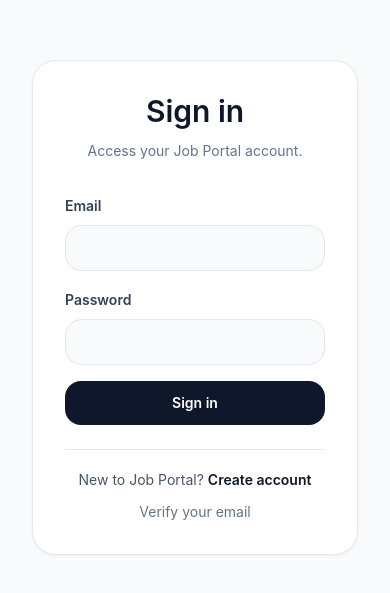
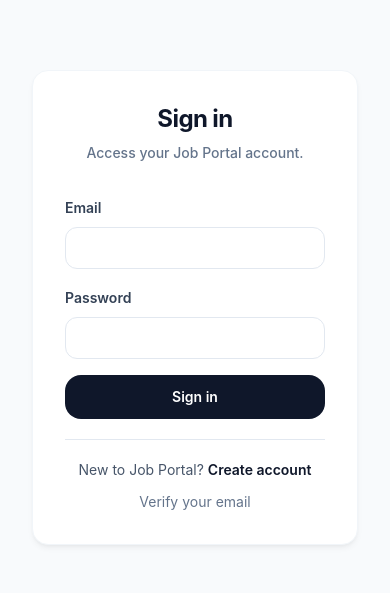
Before and after one commit to nishanttiwari227/Job-Portal-Web-App, a React (Vite) app in the folder frontend/: page /login in a window 390 px wide. Shown: the part 139-732 px from the top of the page. Built offline with nearby package versions, Linux system fonts and the light colour scheme; no server answers.

Commit message:
fix: improve responsive UI and dashboard styling

```diff
--- a/frontend/src/components/common/AuthCard.jsx
+++ b/frontend/src/components/common/AuthCard.jsx
@@ -1,10 +1,10 @@
 const AuthCard = ({ title, subtitle, children }) => (
-  <div className="mx-auto w-full max-w-md rounded-3xl border border-slate-200 bg-white p-8 shadow-sm shadow-slate-200/50">
-    <div className="mb-8 space-y-3 text-center">
-      <h1 className="text-3xl font-semibold text-slate-900">{title}</h1>
-      <p className="text-sm text-slate-500">{subtitle}</p>
+  <div className="mx-auto w-full max-w-md animate-fade-in rounded-2xl border border-slate-100 bg-white p-8 sm:p-10 shadow-card transition-all duration-300 hover:shadow-card-hover">
+    <div className="mb-8 space-y-2 text-center">
+      <h1 className="text-2xl font-bold tracking-tight text-slate-900">{title}</h1>
+      <p className="text-sm font-medium text-slate-500">{subtitle}</p>
     </div>
-    <div className="space-y-6">{children}</div>
+    <div className="space-y-5">{children}</div>
   </div>
 );
 
--- a/frontend/src/features/auth/components/AuthFormField.jsx
+++ b/frontend/src/features/auth/components/AuthFormField.jsx
@@ -1,8 +1,12 @@
 const AuthFormField = ({ label, error, children }) => (
-  <label className="block">
-    <span className="text-sm font-semibold text-slate-700">{label}</span>
+  <label className="flex flex-col gap-1.5">
+    <span className="text-sm font-medium text-slate-700">{label}</span>
     {children}
-    {error && <p className="mt-1 text-sm text-red-600">{error}</p>}
+    {error && (
+      <span className="mt-0.5 text-xs font-medium text-red-500 animate-fade-in">
+        {error}
+      </span>
+    )}
   </label>
 );
 
--- a/frontend/src/features/candidate/components/DashboardCard.jsx
+++ b/frontend/src/features/candidate/components/DashboardCard.jsx
@@ -1,8 +1,12 @@
 const DashboardCard = ({ title, value, description, accent }) => (
-  <div className={`rounded-3xl border border-slate-200 bg-white p-6 shadow-sm ${accent || 'border-slate-200'}`}>
-    <h3 className="text-sm font-semibold uppercase tracking-[0.2em] text-slate-500">{title}</h3>
-    <p className="mt-4 text-3xl font-semibold text-slate-900">{value}</p>
-    {description && <p className="mt-2 text-sm text-slate-500">{description}</p>}
+  <div className={`group relative overflow-hidden rounded-2xl border border-slate-200 bg-white p-6 shadow-card transition-all duration-300 hover:-translate-y-1 hover:border-brand-300 hover:shadow-card-hover ${accent || ''}`}>
+    <div className="relative z-10">
+      <h3 className="text-xs font-bold uppercase tracking-wider text-slate-500 mb-2">{title}</h3>
+      <p className="text-3xl font-extrabold tracking-tight text-slate-900">{value}</p>
+      {description && <p className="mt-2 text-sm font-medium text-slate-500">{description}</p>}
+    </div>
+    {/* Decorative hover effect */}
+    <div className="absolute -bottom-6 -right-6 h-32 w-32 rounded-full bg-slate-50 opacity-0 transition-opacity duration-300 group-hover:opacity-100 pointer-events-none"></div>
   </div>
 );
 
--- a/frontend/src/features/jobs/pages/JobsListPage.jsx
+++ b/frontend/src/features/jobs/pages/JobsListPage.jsx
@@ -3,24 +3,95 @@ import { useQuery } from '@tanstack/react-query';
 import { listJobs } from '../services/jobsApi.js';
 import { Link } from 'react-router-dom';
 
+// Polished Skeleton Loader
+const JobCardSkeleton = () => (
+  <div className="animate-pulse rounded-2xl border border-slate-200 bg-white p-6 shadow-sm">
+    <div className="flex justify-between items-start mb-4">
+      <div className="h-10 w-10 rounded-lg bg-slate-100"></div>
+      <div className="h-5 w-16 rounded-full bg-slate-100"></div>
+    </div>
+    <div className="h-5 w-3/4 rounded bg-slate-200 mb-3"></div>
+    <div className="h-4 w-1/2 rounded bg-slate-100 mb-5"></div>
+    <div className="flex gap-2">
+      <div className="h-6 w-20 rounded-md bg-slate-100"></div>
+      <div className="h-6 w-20 rounded-md bg-slate-100"></div>
+    </div>
+  </div>
+);
+
 const JobsListPage = () => {
   const { data, isLoading } = useQuery({ queryKey: ['jobs', { page: 1 }], queryFn: () => listJobs({ page: 1 }) });
-
-  if (isLoading) return <div className="p-4">Loading...</div>;
 
   const jobs = data?.data?.jobs || [];
 
   return (
-    <div className="p-4">
-      <h2 className="text-xl font-semibold mb-4">Jobs</h2>
-      <div className="space-y-3">
-        {jobs.map((job) => (
-          <Link key={job._id} to={`/jobs/${job.slug}`} className="block p-4 border rounded hover:shadow">
-            <p className="font-semibold">{job.title}</p>
-            <p className="text-sm text-gray-500">{job.company?.name} • {job.location}</p>
-          </Link>
-        ))}
+    <div className="space-y-6 animate-fade-in">
+      {/* Page Header */}
+      <div className="flex flex-col sm:flex-row sm:items-center sm:justify-between gap-4">
+        <div>
+          <h2 className="text-2xl font-bold tracking-tight text-slate-900">Explore Jobs</h2>
+          <p className="text-sm text-slate-500 mt-1">Discover your next career opportunity.</p>
+        </div>
       </div>
+
+      {isLoading ? (
+        <div className="grid gap-4 md:grid-cols-2 lg:grid-cols-3">
+          {[1, 2, 3, 4, 5, 6].map((n) => <JobCardSkeleton key={n} />)}
+        </div>
+      ) : (
+        <div className="grid gap-4 md:grid-cols-2 lg:grid-cols-3">
+          {jobs.map((job) => (
+            <Link
+              key={job._id}
+              to={`/jobs/${job.slug}`}
+              className="group flex flex-col justify-between rounded-2xl border border-slate-200 bg-white p-6 shadow-card transition-all duration-300 hover:-translate-y-1 hover:border-brand-300 hover:shadow-card-hover"
+            >
+              <div>
+                <div className="flex justify-between items-start mb-4">
+                  {/* Company Avatar Substitute */}
+                  <div className="flex h-10 w-10 items-center justify-center rounded-xl bg-brand-50 text-lg font-bold text-brand-600 transition-colors group-hover:bg-brand-100 group-hover:text-brand-700">
+                    {job.company?.name?.charAt(0).toUpperCase() || 'C'}
+                  </div>
+                  {/* Status Badge */}
+                  <span className="inline-flex items-center rounded-full bg-green-50 px-2.5 py-0.5 text-xs font-semibold text-green-700 ring-1 ring-inset ring-green-600/20">
+                    Active
+                  </span>
+                </div>
+
+                <h3 className="font-semibold text-slate-900 line-clamp-1 group-hover:text-brand-600 transition-colors duration-200">
+                  {job.title}
+                </h3>
+                <p className="mt-1 text-sm font-medium text-slate-500">{job.company?.name}</p>
+              </div>
+
+              {/* Tags / Badges */}
+              <div className="mt-5 flex flex-wrap gap-2">
+                <span className="inline-flex items-center rounded-md bg-slate-50 px-2 py-1 text-xs font-medium text-slate-600 ring-1 ring-inset ring-slate-500/10">
+                  📍 {job.location || 'Remote'}
+                </span>
+                {job.type && (
+                  <span className="inline-flex items-center rounded-md bg-slate-50 px-2 py-1 text-xs font-medium text-slate-600 ring-1 ring-inset ring-slate-500/10">
+                    💼 {job.type}
+                  </span>
+                )}
+              </div>
+            </Link>
+          ))}
+
+          {/* Polished Empty State */}
+          {jobs.length === 0 && (
+            <div className="col-span-full flex flex-col items-center justify-center rounded-2xl border border-dashed border-slate-300 bg-white py-16 px-4 text-center shadow-sm">
+              <div className="flex h-12 w-12 items-center justify-center rounded-full bg-slate-100 mb-4 text-2xl">
+                🔍
+              </div>
+              <h3 className="text-base font-semibold text-slate-900">No jobs found</h3>
+              <p className="text-sm font-medium text-slate-500 mt-1 max-w-sm">
+                We couldn't find any job postings at the moment. Please check back later for new opportunities.
+              </p>
+            </div>
+          )}
+        </div>
+      )}
     </div>
   );
 };
--- a/frontend/src/styles/index.css
+++ b/frontend/src/styles/index.css
@@ -2,12 +2,28 @@
 @tailwind components;
 @tailwind utilities;
 
+@layer base {
   :root {
     color-scheme: light;
   }
 
   body {
-  margin: 0;
+    @apply bg-slate-50 text-slate-900 antialiased selection:bg-brand-100 selection:text-brand-900;
     font-family: Inter, ui-sans-serif, system-ui, -apple-system, BlinkMacSystemFont, 'Segoe UI', sans-serif;
-  background-color: #f8fafc;
   }
+
+  /* Globally polish all inputs, selects, and textareas */
+  input[type="text"],
+  input[type="email"],
+  input[type="password"],
+  input[type="number"],
+  textarea,
+  select {
+    @apply w-full rounded-xl border border-slate-200 bg-white px-4 py-2.5 text-sm text-slate-900 outline-none transition-all duration-200 placeholder:text-slate-400 focus:border-brand-500 focus:ring-4 focus:ring-brand-500/10 disabled:cursor-not-allowed disabled:bg-slate-50 disabled:text-slate-500;
+  }
+
+  /* Globally polish buttons for click-state animations */
+  button {
+    @apply transition-all duration-200 active:scale-[0.98] disabled:active:scale-100;
+  }
+}
--- a/frontend/tailwind.config.js
+++ b/frontend/tailwind.config.js
@@ -2,7 +2,31 @@
 export default {
   content: ['./index.html', './src/**/*.{js,jsx}'],
   theme: {
-    extend: {},
+    extend: {
+      colors: {
+        brand: {
+          50: '#eff6ff',
+          100: '#dbeafe',
+          500: '#3b82f6',
+          600: '#2563eb',
+          700: '#1d4ed8',
+          900: '#1e3a8a',
+        }
+      },
+      boxShadow: {
+        'card': '0 4px 6px -1px rgb(0 0 0 / 0.05), 0 2px 4px -2px rgb(0 0 0 / 0.05)',
+        'card-hover': '0 10px 15px -3px rgb(0 0 0 / 0.08), 0 4px 6px -4px rgb(0 0 0 / 0.04)',
+      },
+      animation: {
+        'fade-in': 'fadeIn 0.3s ease-in-out',
+      },
+      keyframes: {
+        fadeIn: {
+          '0%': { opacity: '0', transform: 'translateY(5px)' },
+          '100%': { opacity: '1', transform: 'translateY(0)' },
+        }
+      }
+    },
   },
   plugins: [],
 };
```
Lines whose indentation alone changed are shown as unchanged.
